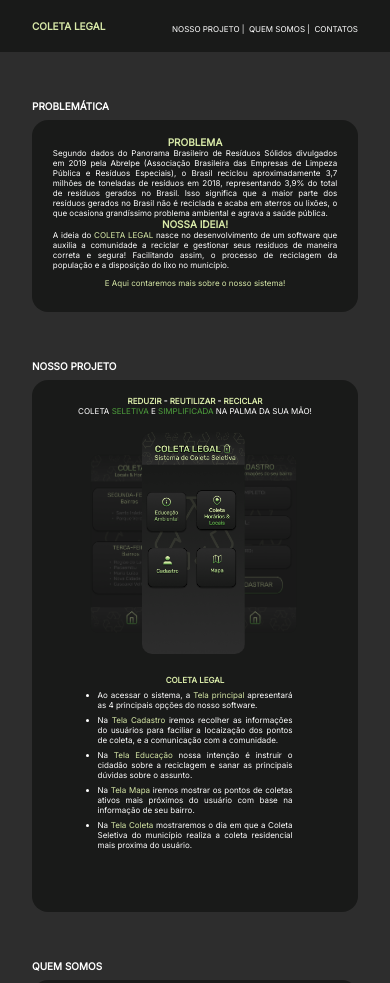
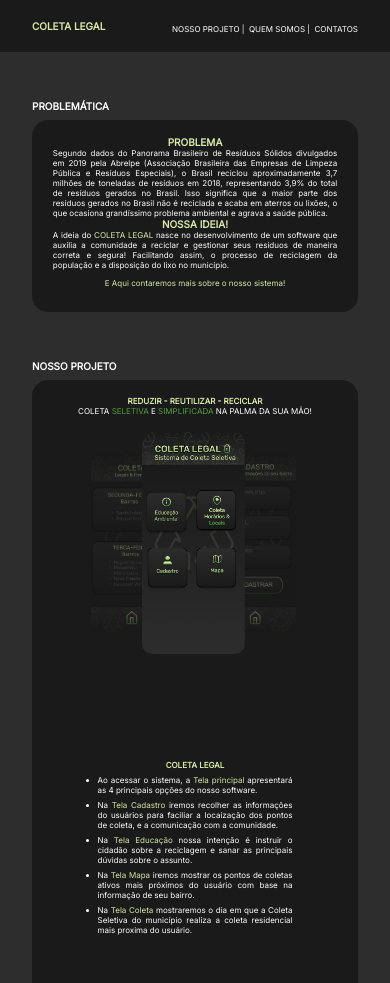
Before and after one commit to mjgrnascimento/COLETALEGAL, a plain HTML site: page index.html in a window 390 px wide. Shown: the top 983 px of the page. Drawn offline with Linux system fonts and the light colour scheme.

Commit message:
Update responsive.css

```diff
--- a/src/css/responsive.css
+++ b/src/css/responsive.css
@@ -62,9 +62,9 @@
         --margin-li: 5px 0;
         --margin-carousel: 1rem 0;
         --margin-span: 0.5rem 0;
-        --height-carousel:28rem;
+        --height-carousel:35rem;
         --left-article:25%;
-        --top-article: 80%;
+        --top-article: 90%;
         --width-art:100%;
         --left-card:32%;
         --width-cards: 35%;
```
